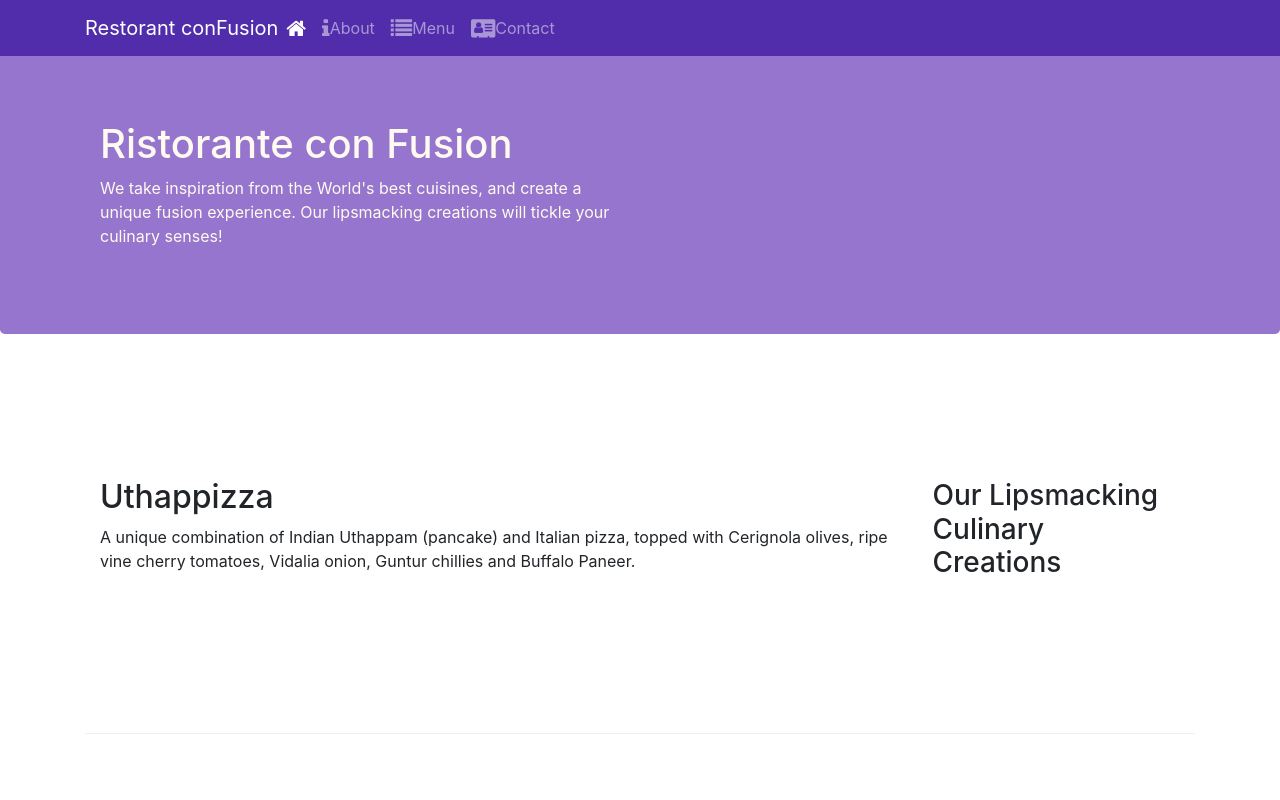
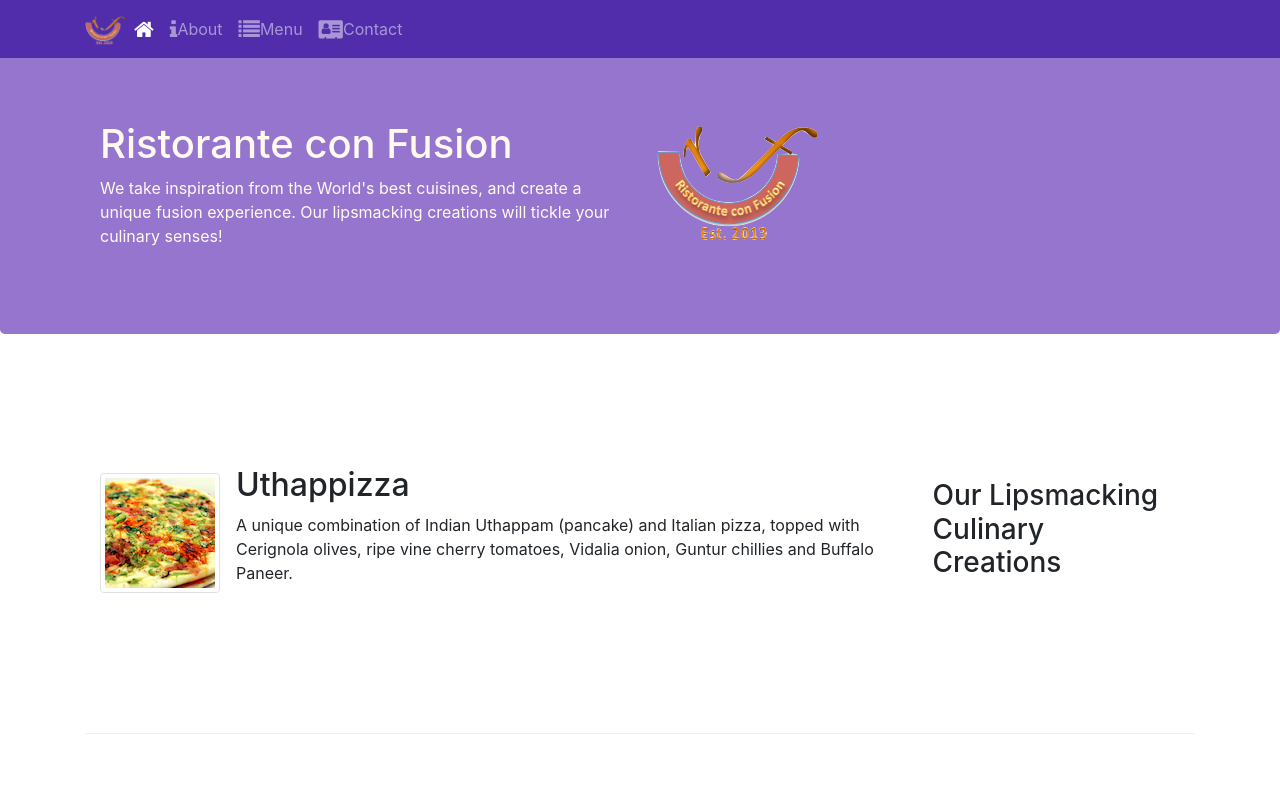
Before and after one commit to pushpsood/conFusion, a website: page index.html in a window 1280 px wide. Shown: the top 800 px of the page. Drawn offline with nearby package versions, Linux system fonts and the light colour scheme.

Commit message:
images and media

```diff
--- a/index.html
+++ b/index.html
@@ -21,7 +21,7 @@
             <button class="navbar-toggler" type="button" data-toggle="collapse" data-target="#navbar">
                 <span class="navbar-toggler-icon"></span>
         </button>
-            <a class="navbar-brand mr-auto" href="#">Restorant conFusion</a>
+            <a class="navbar-brand mr-auto" href="#"><img src="img/logo.png" height="30" width="41"></a>
             <div class="collapse navbar-collapse" id="Navbar">
             <ul class="navbar-nav mr-auto">
                 <li class="nav-item active"><a class="nav-link" href="#"><span class="fa fa-home fa-lg"></span></a></li>
@@ -39,7 +39,8 @@
                     <h1>Ristorante con Fusion</h1>
                     <p>We take inspiration from the World's best cuisines, and create a unique fusion experience. Our lipsmacking creations will tickle your culinary senses!</p>
                 </div>
-                <div class="col-12 col-sm">
+                <div class="col-12 col-sm alihn-self-center">
+                    <img src="img/logo.png" class="img-fluid">
                 </div>
             </div>
         </div>
@@ -51,8 +52,14 @@
                 <h3>Our Lipsmacking Culinary Creations</h3>
             </div>
             <div class="col col-sm order-sm-first col-md">
-                <h2>Uthappizza</h2>
-                <p>A unique combination of Indian Uthappam (pancake) and Italian pizza, topped with Cerignola olives, ripe vine cherry tomatoes, Vidalia onion, Guntur chillies and Buffalo Paneer.</p>
+                <div class="media">
+                    <img class="d-flex mr-3 img-thumbnail align-self-center"
+                     src="img/uthappizza.png" alt="uthappizza">
+                    <div class="media-body">
+                       <h2 class="mt-0">Uthappizza</h2>
+                       <p>A unique combination of Indian Uthappam (pancake) and Italian pizza, topped with Cerignola olives, ripe vine cherry tomatoes, Vidalia onion, Guntur chillies and Buffalo Paneer.</p>
+                    </div>
+                </div>
             </div>
         </div>
 
@@ -72,9 +79,15 @@
                 <h3>Meet our Culinary Specialists</h3>
             </div>
             <div class="col col-sm order-sm-first col-md">
-                <h2>Alberto Somayya</h2>
-                <h4>Executive Chef</h4>
-                <p>Award winning three-star Michelin chef with wide International experience having worked closely with whos-who in the culinary world, he specializes in creating mouthwatering Indo-Italian fusion experiences. </p>
+                <div class="media">
+                    <img class="d-flex mr-3 img-thumbnail align-self-center"
+                       src="img/alberto.png" alt="alberto">
+                    <div class="media-body">
+                        <h2>Alberto Somayya</h2>
+                        <h4>Executive Chef</h4>
+                        <p>Award winning three-star Michelin chef with wide International experience having worked closely with whos-who in the culinary world, he specializes in creating mouthwatering Indo-Italian fusion experiences. </p>
+                    </div>
+                </div>
             </div>
         </div>
     </div>
```
Also changed, not shown: aboutus.html (+3 -3 lines), contactus.html (+3 -2 lines), img/alberto.png (added), img/buffet.png (added), img/logo.png (added), img/uthappizza.png (added), 1 other file.
